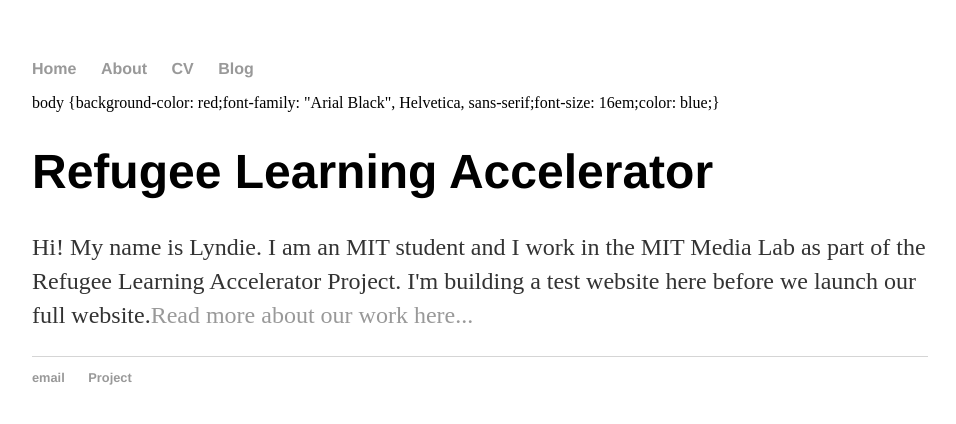
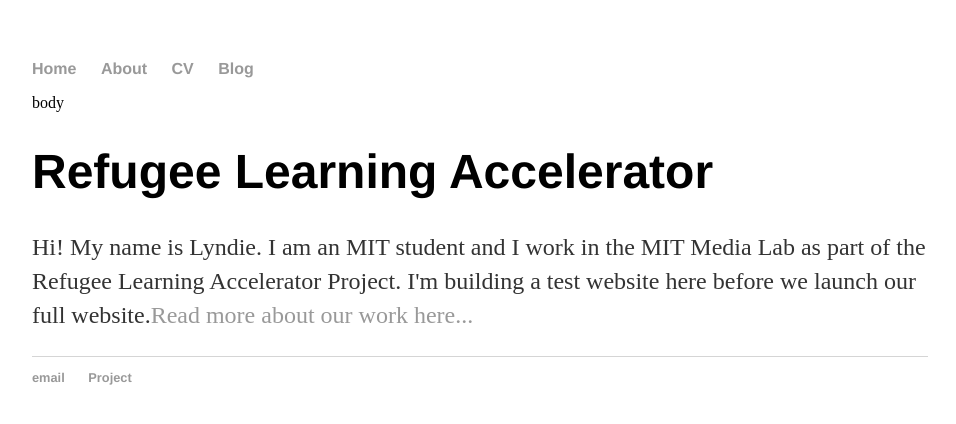
Before and after one commit to Refugee-Learning-Accelerator/Refugee-Learning-Accelerator.github.io, a Jekyll site: the page built from index.html, in a window 1280 px wide. Shown: the top 424 px of the page, without its empty margins (160-1116 px from the left). Built offline with Jekyll 4.4.1, drawn with Linux system fonts in a browser that asks for light colours.

Commit message:
Update default.html

```diff
--- a/_layouts/default.html
+++ b/_layouts/default.html
@@ -15,7 +15,7 @@
 	    		</ul>
 			</nav>
 			<div class="container">
-			body {background-color: red;font-family: "Arial Black", Helvetica, sans-serif;font-size: 16em;color: blue;}
+			body {{background-color: red;font-family: "Arial Black", Helvetica, sans-serif;font-size: 16em;color: blue;}}
 
 			{{ content }}
 
```
